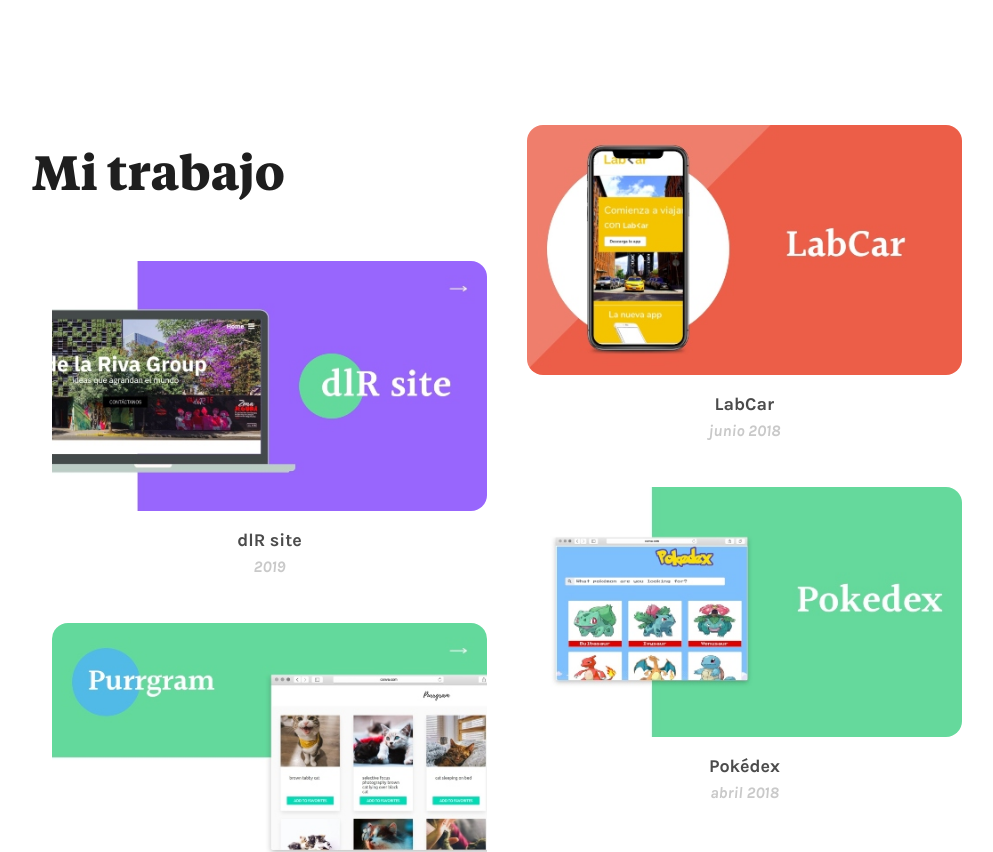
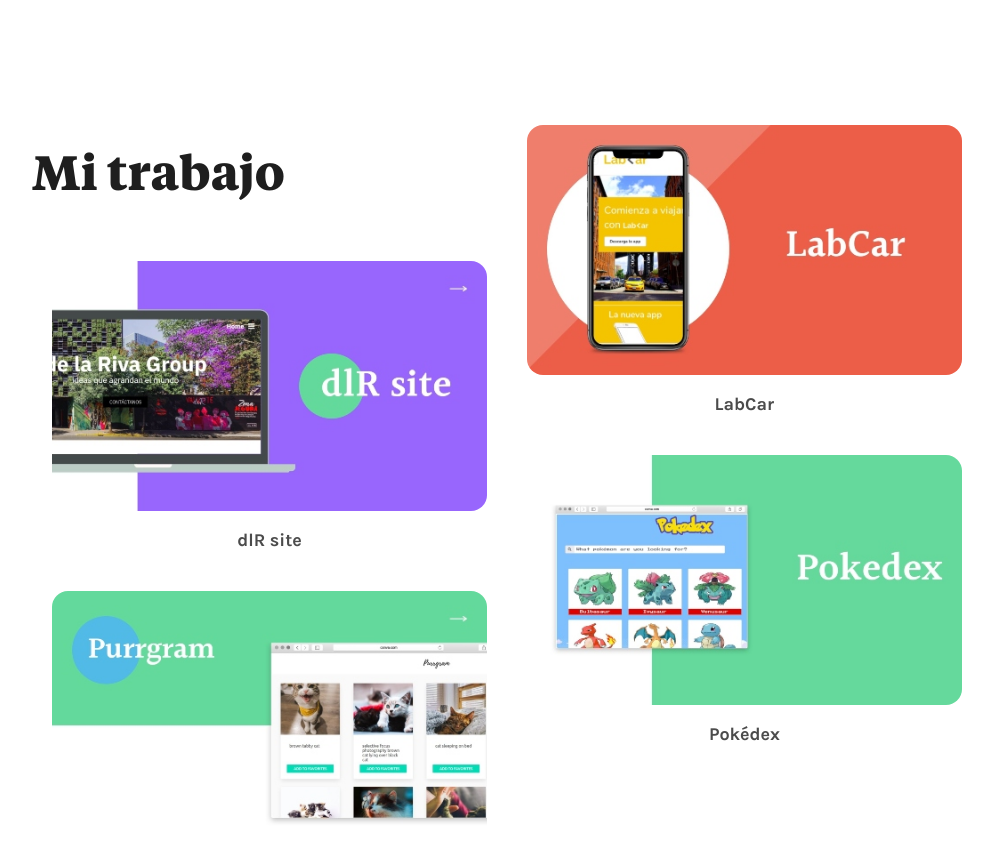
Before and after one commit to cruzmayra/portfolio-m-ayra, a React (Create React App) app: page / in a window 1280 px wide. Shown: the part 640-1492 px from the top of the page, without its empty margins (133-1126 px from the left). Built offline with nearby package versions, Linux system fonts and the light colour scheme.

Commit message:
Cambios para hacer más flexible masonry

```diff
--- a/src/views/Home/Home.js
+++ b/src/views/Home/Home.js
@@ -1,13 +1,15 @@
-import React from 'react'
+import React, { useContext } from 'react'
 import { Hero } from './components/Hero'
 import { MasonryLayout } from './components/MasonryLayout'
+import { PortfolioContext } from './../../PortfolioContext'
 
 export const Home = () => {
+    const { work } = useContext(PortfolioContext)
 
     return (
         <div className="container">
             <Hero />
-            <MasonryLayout />
+            <MasonryLayout items={work} title={'Mi trabajo'} />
         </div>
     )
 }
--- a/src/views/Home/components/ListWork.js
+++ b/src/views/Home/components/ListWork.js
@@ -1,38 +1,40 @@
-import React, { useContext } from 'react'
-import { Link } from 'react-router-dom'
-import { PortfolioContext } from './../../../PortfolioContext'
+import React from 'react'
 
-export const ListWork = () => {
-    const { work } = useContext(PortfolioContext)
+export const ListWork = ({items}) => {
 
     return (
         <React.Fragment>
             {
-                Object.values(work).map((item, index) => {
+                Object.values(items).map((item, index) => {
                     return <WorkCard
                         key={item.title}
-                        title={item.title}
-                        period={item.period}
-                        previewImage={item.previewImage}
-                        url={Object.keys(work)[index]} />
+                        info={item} />
                 })
             }
         </React.Fragment>
     )
 }
 
-const WorkCard = ({title, period, previewImage, url}) => {
-
+const WorkCard = ({info}) => {
+    const { previewImage, title, link, sourceCode, codeLink } = info
     return (
-        <Link to={`/${url}`} className="work-card">
+        <div className="work-card">
             <div className="work-header">
-                <img src={require(`./../../../resources/images/${previewImage}`)} alt={title} />
+                <a href={link} target="_blank">
+                    <img src={require(`./../../../resources/images/${previewImage}`)} alt={title} />
+                </a>
             </div>
             <div className="work-body">
-                <h3>{title}</h3>
-                <p>{period}</p>
+                <a href={codeLink}
+                    target="_blank"
+                    title={sourceCode ? "Código fuente" : ''}
+                    className={sourceCode ? '' : 'isDisabled'}>
+                    <h3>
+                        {title}
+                    </h3>
+                </a>
             </div>
-        </Link>
+        </div>
 
     )
 }
--- a/src/views/Home/components/MasonryLayout.js
+++ b/src/views/Home/components/MasonryLayout.js
@@ -1,12 +1,12 @@
 import React from 'react'
 import { ListWork } from './ListWork'
 
-export const MasonryLayout = () => {
+export const MasonryLayout = ({items}) => {
 
     return (
         <section className="masonry">
             <h2 className='title'>Mi trabajo</h2>
-            <ListWork />
+            <ListWork items={items}/>
         </section>
     )
 }
```
